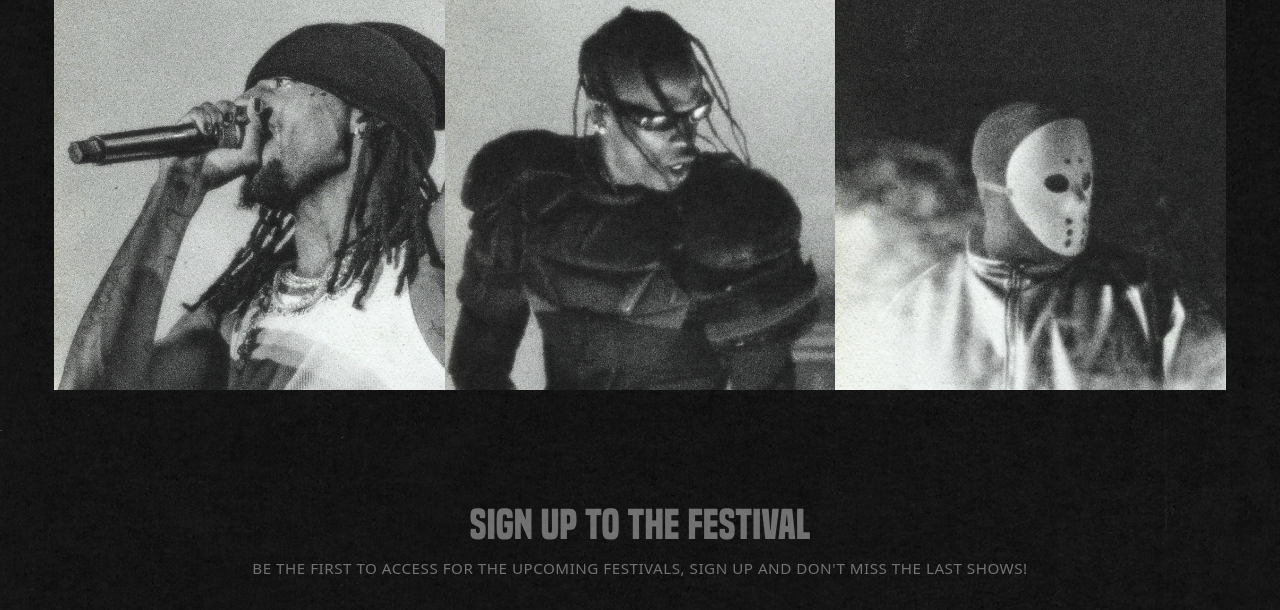
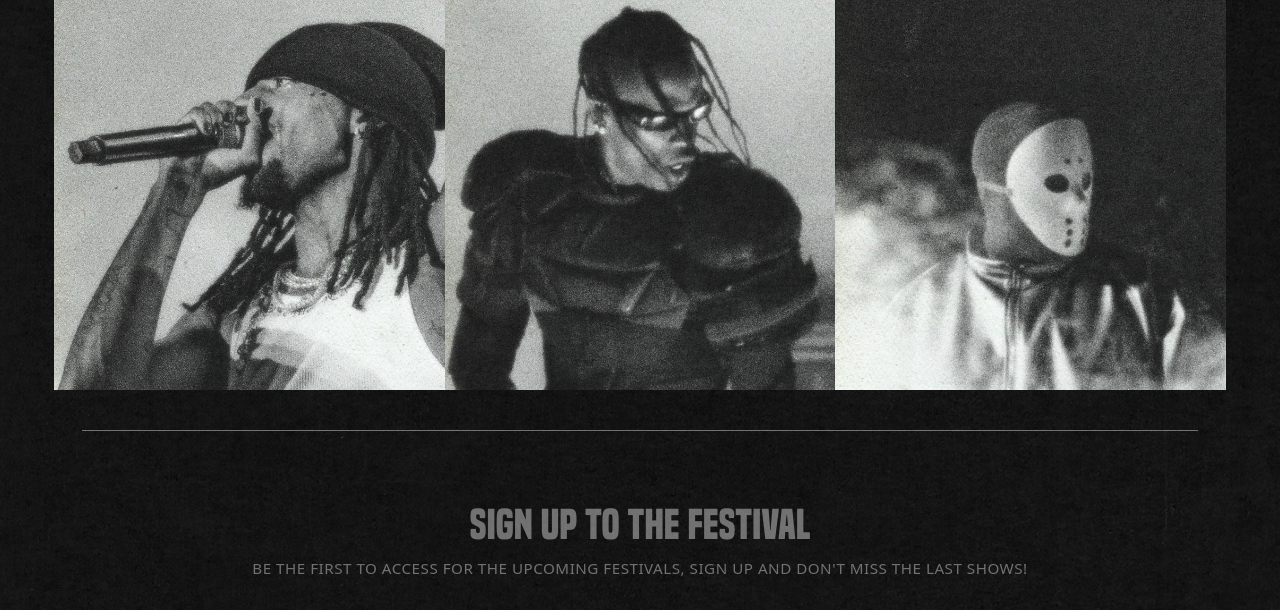
Before and after one commit to t4hher/Projet-scolaire, a PHP site: page / in a window 1280 px wide. Shown: the part 177-787 px from the top of the page. Run offline with PHP 8.4, Linux system fonts and the light colour scheme.

Commit message:
I made some small changes

```diff
--- a/index.php
+++ b/index.php
@@ -36,12 +36,13 @@
   <h1>LOUD STREETZ 2025</h1>
 </div>
 <br>
-<div class="container" >
-    <img class="IMG1" src="images/index_pictures/carti.png" alt=""><img class="IMG1" src="images/index_pictures/travis.png" alt=""><img class="IMG1" src="images/index_pictures/ye.png" alt="">
+<div class="container" style="display: flex;flex-direction:column;gap:40px">
+    <div><img class="IMG1" src="images/index_pictures/carti.png" alt=""><img class="IMG1" src="images/index_pictures/travis.png" alt=""><img class="IMG1" src="images/index_pictures/ye.png" alt=""></div>
+    <div class="line" style="width: 100%; height:1px;background-color:#cfcfcf80"></div>
 </div>
-    <br><hr color="#cfcfcf80;" width="2px" >
 
 <section class="form-section text-center">
+
     <h1>SIGN UP TO THE FESTIVAL </h1>
     <p class="">BE THE FIRST TO ACCESS FOR THE UPCOMING FESTIVALS, SIGN UP AND DON'T MISS THE LAST SHOWS!</p>
         <form method="post" action="" >
```
